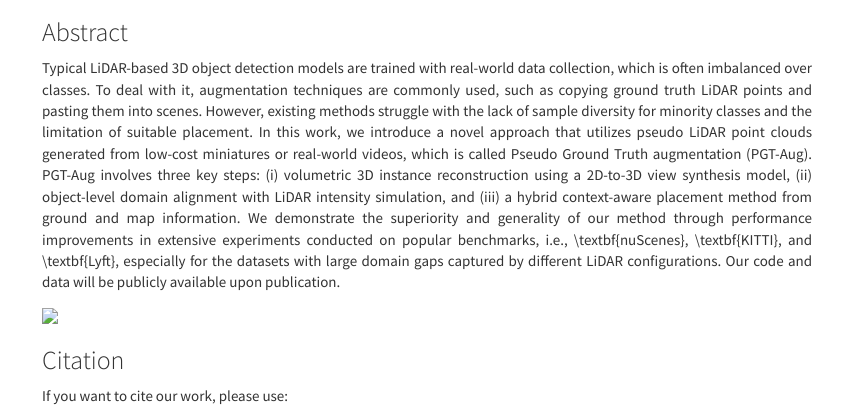
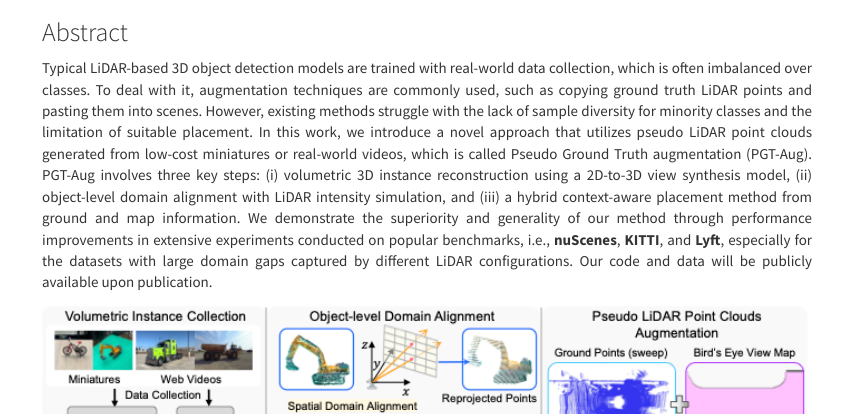
Before and after one commit to just-add-100-more/just-add-100-more.github.io, a plain HTML site: page index.html in a window 1280 px wide. Shown: the part 312-726 px from the top of the page, without its empty margins (213-1064 px from the left). Drawn offline with nearby package versions, Linux system fonts and the light colour scheme; some packages are replaced by stand-ins of ours; a script that the page names is missing.

Commit message:
fix wrong overview path

```diff
--- a/index.html
+++ b/index.html
@@ -182,12 +182,12 @@
                    from ground and map information.
                    We demonstrate the superiority and generality of our method through performance improvements
                    in extensive experiments conducted on popular benchmarks,
-                   i.e., \textbf{nuScenes}, \textbf{KITTI}, and \textbf{Lyft}, especially for the datasets
+                   i.e., <b>nuScenes</b>, <b>KITTI</b>, and <b>Lyft</b>, especially for the datasets
                    with large domain gaps captured by different LiDAR configurations.
                    Our code and data will be publicly available upon publication.
                 </p>
                 <div class="overview-cetner">
-		    <img src="assets/overview.png" style="width: 100%; max-width: 69ii1px;">
+		    <img src="assets/img/overview.png" style="width: 100%; max-width: 69ii1px;">
                 </div>
             </div>
         </div>
```
